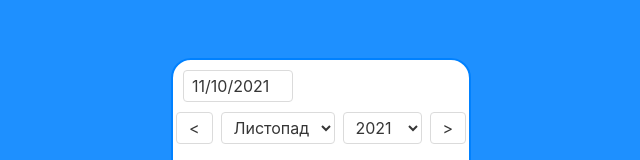
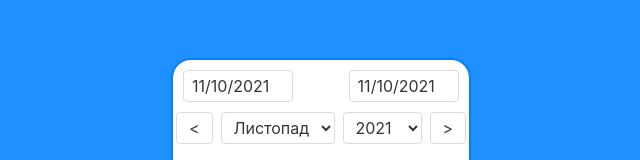
Before and after one commit to PetroBabiuk/asd-internship-datepicker, a React (Create React App) app: page / in a window 1280 px wide. Both pictures are taken after a click on the element "10". Shown: the part 195-355 px from the top of the page, without its empty margins (319-959 px from the left). Built offline with nearby package versions, Linux system fonts and the light colour scheme.

Commit message:
Update App.jsx

```diff
--- a/src/App.jsx
+++ b/src/App.jsx
@@ -10,7 +10,7 @@ const App = () => {
 				<div className='inputs'>
 					<input disabled  value={date.toLocaleDateString()} />
 					{/* __ */}
-					{/* <input disabled value={date.toLocaleDateString()} /> */}
+					<input disabled value={date.toLocaleDateString()} />
 				</div>
 			}
 			<Datepicker
```
